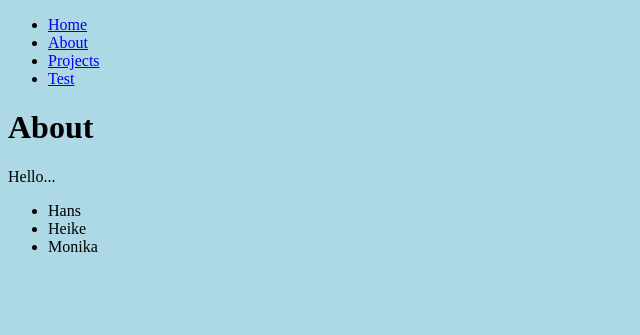
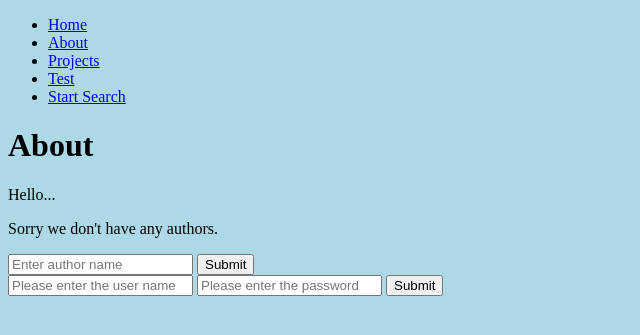
Before and after one commit to MarPi95/Heroku_Marlene, a Flask app: page /about in a window 1280 px wide. Shown: the top 335 px of the page, without its empty margins (0-640 px from the left). Run offline with Flask 2, Linux system fonts and the light colour scheme.

Commit message:
Lesson 17 - 2

```diff
--- a/main.py
+++ b/main.py
@@ -1,17 +1,34 @@
-from flask import Flask, render_template
+from flask import Flask, render_template, request
 from datetime import datetime
 
 webapp = Flask(__name__)
 
+authors = []
+
 @webapp.route("/")
 def index():
     namen = "Hans"
-    return render_template("index.html", namen=namen, datum_today=datetime.now())
+    print(request.args)
+    return render_template("index.html", namen=namen, datum_today=datetime.now(), p=request.args.get("p"))
 
-@webapp.route("/about")
+@webapp.route("/about", methods=["GET", "POST"])
 def about():
-    authors = ["Hans", "Heike", "Monika"]
+    if request.method == "POST":
+        author = request.form.get("author")
+        authors.append(author)
+
     return render_template("about.html", authors=authors)
+
+@webapp.route("/contact", methods=["POST"])
+def contact():
+
+    user_name = request.form.get("user_name")
+    password = request.form.get("password")
+
+    print(user_name)
+    print(password)
+
+    return render_template("success.html", user=user_name, pw=password)
 
 @webapp.route("/projects")
 def project():
--- a/static/test.html
+++ b/static/test.html
@@ -7,6 +7,6 @@
 </head>
 <body>
     <h1>Test Site</h1>
-    <a href="/templates/base.html">Homepage</a>
+    <a href="/">Homepage</a>
 </body>
 </html>
--- a/templates/about.html
+++ b/templates/about.html
@@ -13,6 +13,17 @@
         </ul>
     {% else %}
         <p>Sorry we don't have any authors.</p>
+    {% endif %}
 
-    {% endif %}
+    <form method="post" action="/about">
+        <input type="text" name="author" placeholder="Enter author name">
+        <input type="submit" value="Submit">
+    </form>
+
+    <form method="post" action="/contact">
+        <input type="text" name="user_name" placeholder="Please enter the user name">
+        <input type="password" name="password" placeholder="Please enter the password">
+
+        <input type="submit" value="Submit">
+    </form>
 {% endblock content %}
--- a/templates/base.html
+++ b/templates/base.html
@@ -11,6 +11,7 @@
         <li><a href="/about">About</a></li>
         <li><a href="/projects">Projects</a></li>
         <li><a href="/static/test.html">Test</a></li>
+        <li><a href="?/StartSearch">Start Search</a></li>
     </ul>
     {% block content %}
     {% endblock content %}
--- a/templates/index.html
+++ b/templates/index.html
@@ -6,5 +6,10 @@
     <h2>Willkommen {{namen}}, auf unserer neuen Seite!</h2>
 
     <p>Heute ist: {{ datum_today }}</p>
+
+    <p>Http params: {{ params }}</p>
+
+    <input type="Text" value="{{ p }}">
+    <br><br>
     <img src="/static/img/logo.png">
 {% endblock content %}
```
Also changed, not shown: templates/success.html (added, +7 -0 lines).
